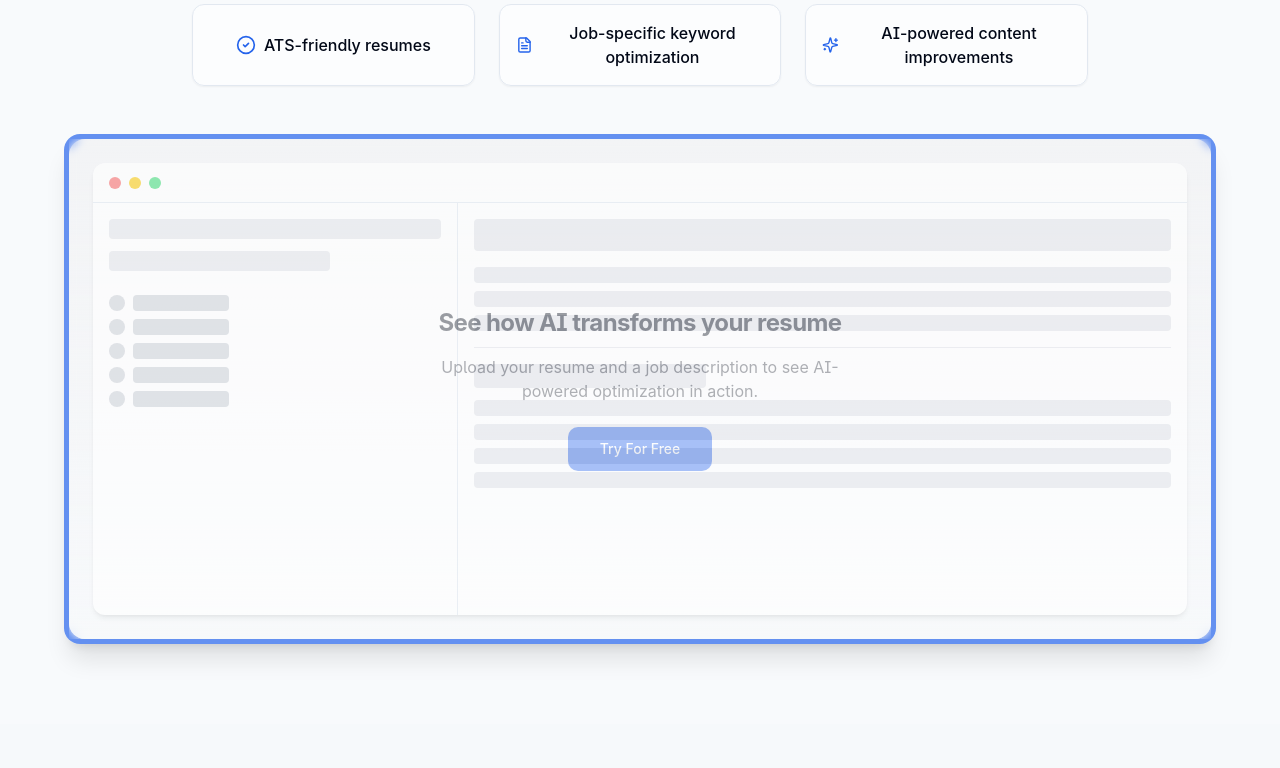
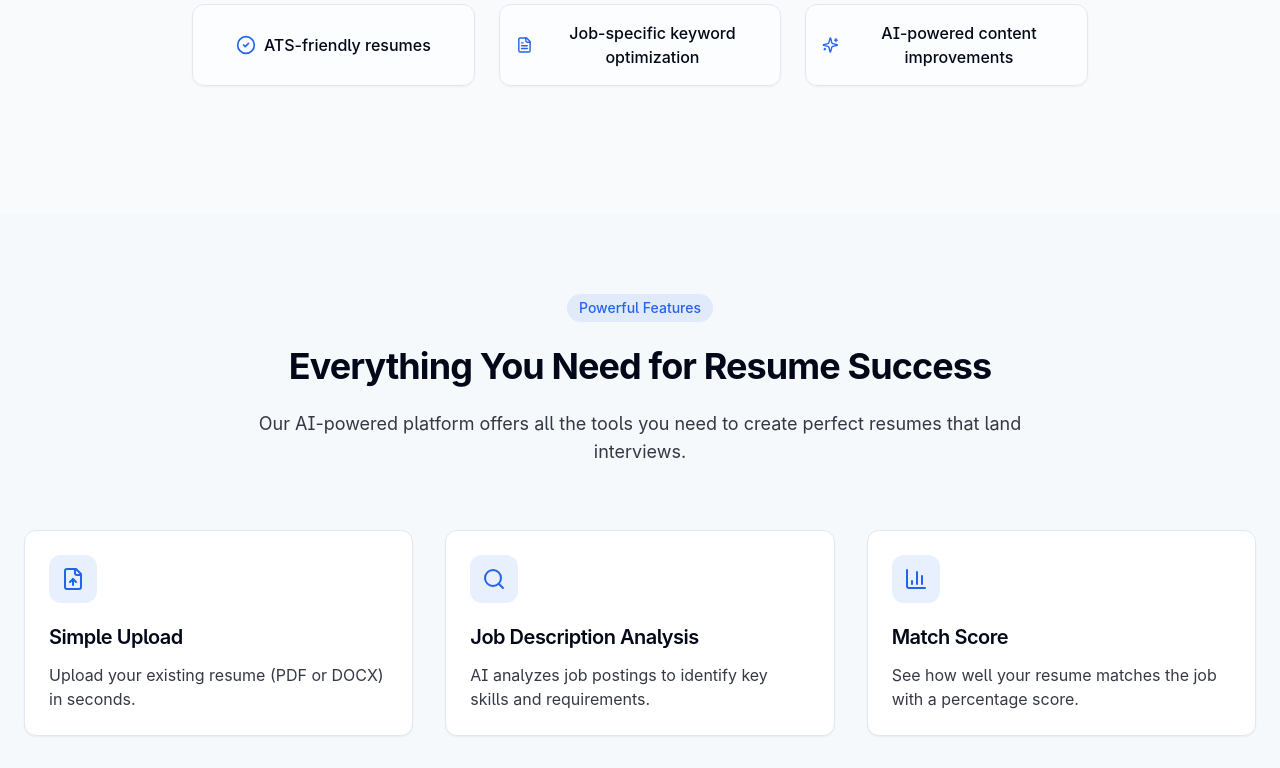
Before and after one commit to etay-atar/personalized-resume-wizard, a React (Vite) app: page / in a window 1280 px wide. Shown: the part 600-1368 px from the top of the page. Built offline with nearby package versions, Linux system fonts and the light colour scheme.

Commit message:
Remove "Try it Free" section
Removes the "Try it Free" section from the hero component.

```diff
--- a/src/components/Hero.tsx
+++ b/src/components/Hero.tsx
@@ -64,61 +64,6 @@ const Hero = () => {
             ))}
           </div>
         </div>
-
-        <div className="w-full max-w-6xl mx-auto rounded-2xl overflow-hidden shadow-xl animated-border animate-scale-in">
-          <div className="p-1 w-full">
-            <div className="w-full h-[500px] bg-gray-100 rounded-2xl flex items-center justify-center relative overflow-hidden">
-              <div className="absolute inset-0 bg-gradient-to-b from-transparent to-background/80 backdrop-blur-sm flex items-center justify-center">
-                <div className="p-8 max-w-lg text-center">
-                  <h3 className="text-2xl font-bold mb-4">See how AI transforms your resume</h3>
-                  <p className="text-foreground/80 mb-6">Upload your resume and a job description to see AI-powered optimization in action.</p>
-                  <Button size="lg">
-                    Try For Free
-                  </Button>
-                </div>
-              </div>
-              {/* Placeholder for actual app screenshot */}
-              <div className="p-6 w-full h-full opacity-60">
-                <div className="w-full h-full rounded-lg bg-white shadow-md flex flex-col">
-                  <div className="h-10 border-b flex items-center px-4">
-                    <div className="w-3 h-3 rounded-full bg-red-400 mr-2"></div>
-                    <div className="w-3 h-3 rounded-full bg-yellow-400 mr-2"></div>
-                    <div className="w-3 h-3 rounded-full bg-green-400"></div>
-                  </div>
-                  <div className="flex-1 flex">
-                    <div className="w-1/3 border-r p-4">
-                      <div className="w-full h-5 bg-gray-200 rounded mb-3"></div>
-                      <div className="w-2/3 h-5 bg-gray-200 rounded mb-6"></div>
-                      <div className="space-y-2">
-                        {[...Array(5)].map((_, i) => (
-                          <div key={i} className="flex items-center">
-                            <div className="w-4 h-4 rounded-full bg-gray-300 mr-2"></div>
-                            <div className="w-24 h-4 bg-gray-300 rounded"></div>
-                          </div>
-                        ))}
-                      </div>
-                    </div>
-                    <div className="w-2/3 p-4">
-                      <div className="w-full h-8 bg-gray-200 rounded mb-4"></div>
-                      <div className="space-y-2 mb-4">
-                        {[...Array(3)].map((_, i) => (
-                          <div key={i} className="w-full h-4 bg-gray-200 rounded"></div>
-                        ))}
-                      </div>
-                      <div className="w-full h-px bg-gray-200 my-4"></div>
-                      <div className="w-1/3 h-6 bg-gray-200 rounded mb-3"></div>
-                      <div className="space-y-2">
-                        {[...Array(4)].map((_, i) => (
-                          <div key={i} className="w-full h-4 bg-gray-200 rounded"></div>
-                        ))}
-                      </div>
-                    </div>
-                  </div>
-                </div>
-              </div>
-            </div>
-          </div>
-        </div>
       </div>
     </section>
   );
```
